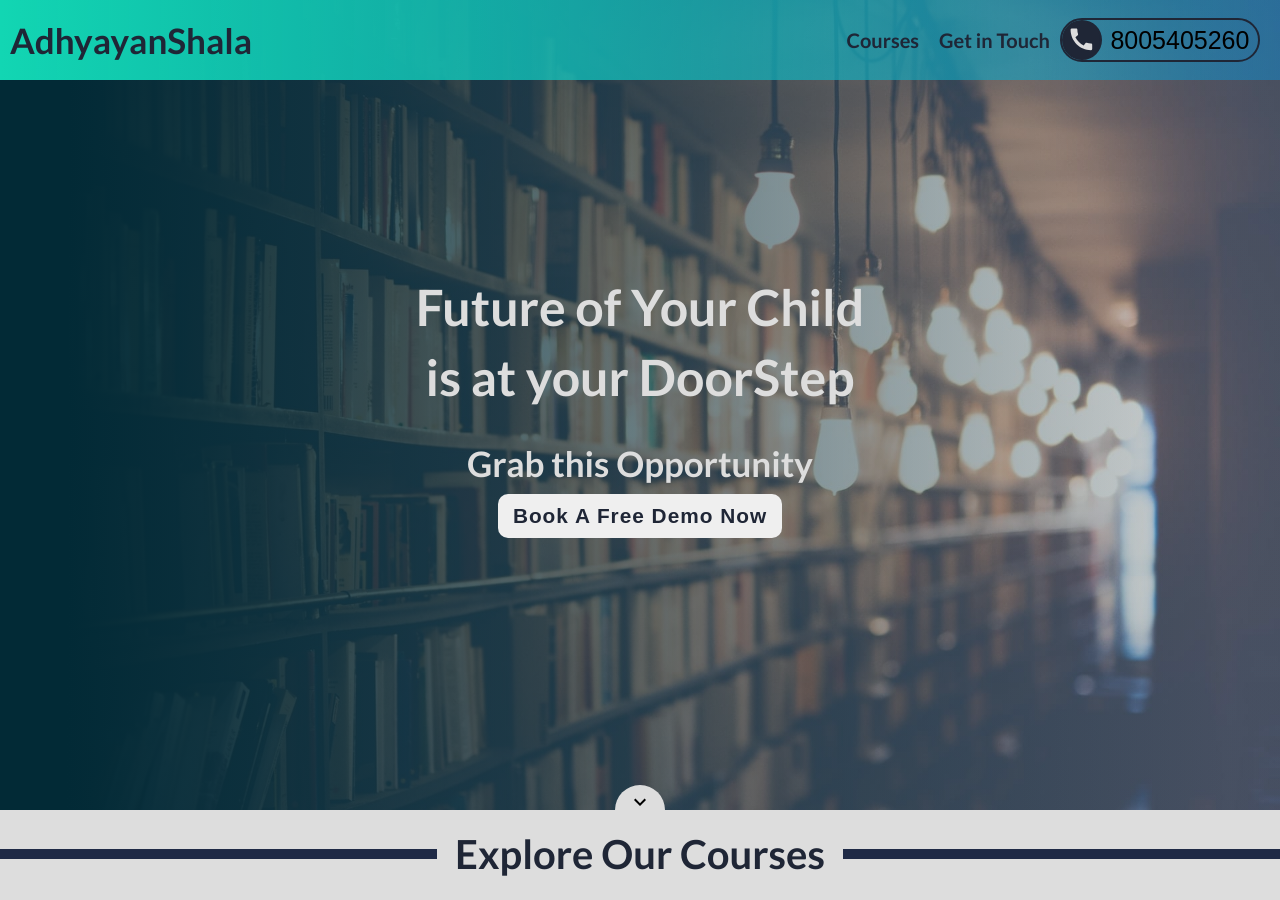
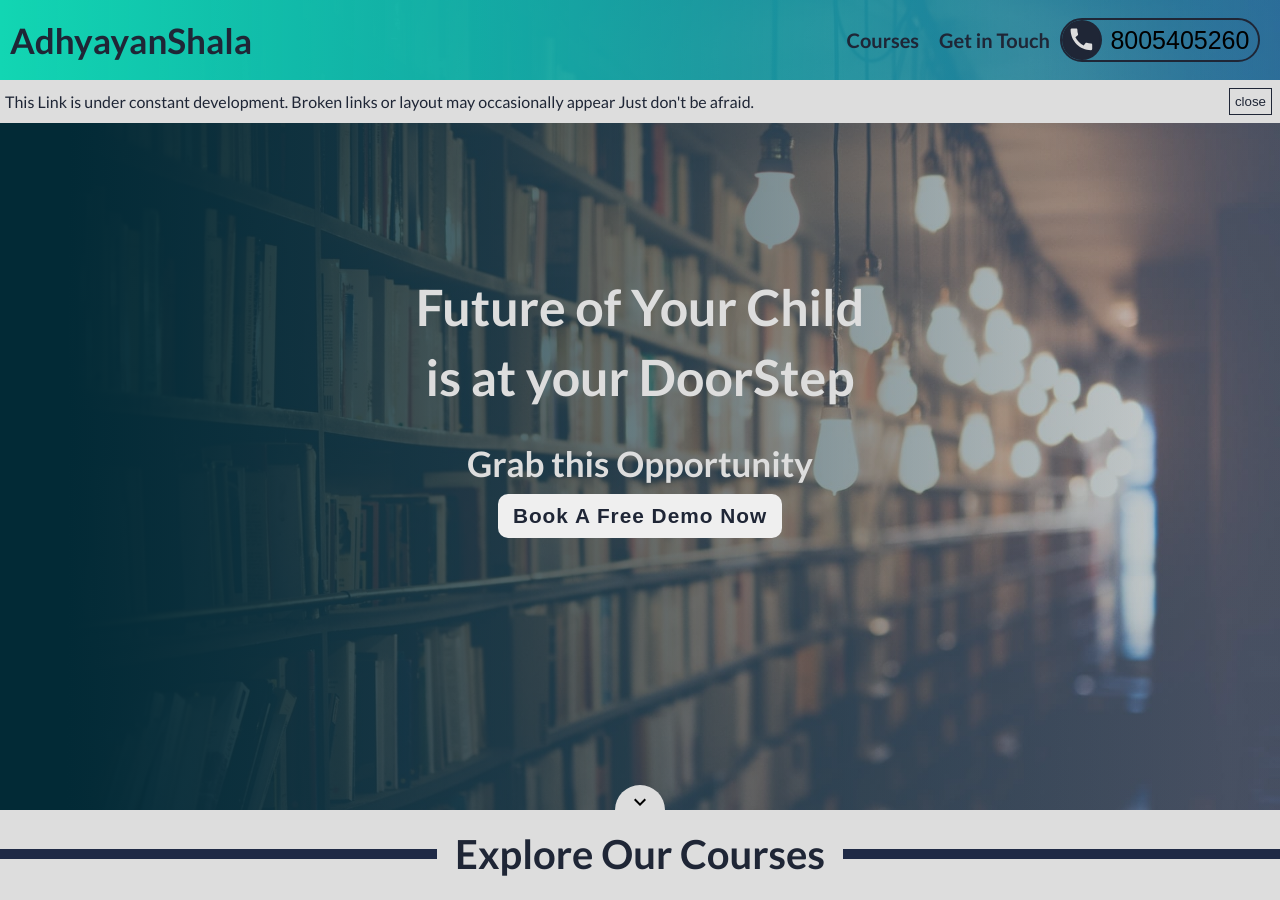
Before and after one commit to joshiCoding/adhyayanShala, a Jekyll site: the page built from index.markdown, in a window 1280 px wide and 900 px high. Built offline with Jekyll 4.4.1, drawn with Linux system fonts in a browser that asks for light colours; some of the changed text lies outside the part shown.

```diff
--- a/_config.yml
+++ b/_config.yml
@@ -34,6 +34,9 @@ theme: minima
 plugins:
   - jekyll-feed
 
+scss :
+  style : compressed
+
 # Exclude from processing.
 # The following items will not be processed, by default.
 # Any item listed under the `exclude:` key here will be automatically added to
--- a/_layouts/home.html
+++ b/_layouts/home.html
@@ -9,7 +9,7 @@
     <title>Adhyayan Shala Coaching Classes</title>
 
     <!-- font awesome icons -->
-    <link rel="stylesheet" href="https://stackpath.bootstrapcdn.com/font-awesome/4.7.0/css/font-awesome.min.css">
+    <!-- <link rel="stylesheet" href="https://stackpath.bootstrapcdn.com/font-awesome/4.7.0/css/font-awesome.min.css"> -->
 
     <!-- css files -->
     <link rel="stylesheet" href='{{ "/assets/css/styles.css" | absolute_url }}'>
@@ -45,6 +45,15 @@
                 8005405260
             </p>
         </button>
+
+        <div class="urgent-info">
+            This Link is under constant development.
+            Broken links or layout may occasionally appear
+            Just don't be afraid.
+            <button>
+                close
+            </button>
+        </div>
 </div>
 
 
@@ -104,7 +113,12 @@
     </button>
 
     <div class="urgent-info">
-        This is the urgent info section for urgent and demanding needs
+        This Link is under constant development.
+        Broken links or layout may occasionally appear.
+        Just don't be afraid.
+        <button>
+            close
+        </button>
     </div>
 </header>
 
@@ -156,15 +170,19 @@
          <p id="board-type">Both ICSE and CBSE</p>
 
          <div class="benefits">
-             <p>Benefits of a Classroom Course > </p>
-             <div class="benefit">
+             <div class="benefit-head">
+                <p>Benefits of a Classroom Course </p>
+                <svg xmlns="http://www.w3.org/2000/svg" height="24" viewBox="0 0 24 24" width="24"><path d="M16.59 8.59L12 13.17 7.41 8.59 6 10l6 6 6-6z"/><path d="M0 0h24v24H0z" fill="none"/></svg>
+             </div>
+
+             <ul class="benefit">
                  <li>
-                      Good Always
+                      Grows competitiveness
                  </li>
                  <li>
-                      Cheap for you
+                      Cheaper then classroom
                  </li>
-             </div>
+                </ul>
          </div>
 
     </div>
@@ -182,15 +200,18 @@
       <p id="board-type">Both ICSE and CBSE</p>
 
       <div class="benefits">
-          <p>Benefits of a Classroom Course > </p>
-          <div class="benefit">
+        <div class="benefit-head">
+            <p>Benefits of a One-on-One Classes </p>
+            <svg xmlns="http://www.w3.org/2000/svg" height="24" viewBox="0 0 24 24" width="24"><path d="M16.59 8.59L12 13.17 7.41 8.59 6 10l6 6 6-6z"/><path d="M0 0h24v24H0z" fill="none"/></svg>
+         </div>
+          <ul class="benefit">
               <li>
-                   Good Always
+                   Better Focus
               </li>
               <li>
-                   Cheap for you
+                   Curated Studies
               </li>
-          </div>
+            </ul>
       </div>
 
  </div>
--- a/assets/css/styles.scss
+++ b/assets/css/styles.scss
@@ -48,6 +48,7 @@ body{
 // for header
 .header-desktop{
     display:none;
+
 }
 header{
     display:flex;
@@ -61,23 +62,11 @@ header{
     left:0;
     z-index:400;
     background: var(--gradient-right);
-
-    .urgent-info{
-        position:absolute;
-        top:100%;
-        width:100%;
-        height:40px;
-        display:flex;
-        align-items:center;
-        justify-content:center;
-        background:#ddd;
-        display:none;
-    }
 }
 
 //content
 .hero{
-    height:70vh;
+    height:calc(70vh + 70px);
     width:100%;
 }
 .class-info,
@@ -138,6 +127,37 @@ header{
 }
 
 // ---------components--------
+
+.urgent-info{
+    position:absolute;
+    top:100%;
+    width:100%;
+    height:auto;
+    display:flex;
+    align-items:center;
+    justify-content:space-between;
+    text-align:left;
+    background:#ddd;
+    padding:5px;
+    // display:none;
+    transition:height 150ms linear;
+
+    button{
+        border:1px solid var(--font-color);
+        color:var(--font-color);
+        background:transparent;
+        padding:5px;
+        margin:3px;
+    }
+}
+.urgent-info-close{
+    height:0;
+    padding:0;
+    overflow:hidden;
+}
+
+
+
 .no-background{
     background:none !important;
 }
@@ -598,17 +618,33 @@ header{
             .benefits{
                 text-align:left;
                 padding:15px;
-                button{
-                    border:none;
-                    background:transparent;
-                    font-size:1em;
-                    font-weight:bold;
-                }
-                .benefit{
-                    margin: 10px 20px;
-                    display:none;
+
+                .benefit-head{
+                    display:flex;
+                    justify-content:left;
+                    align-items:center;
+                    width:100%;
+                    svg{
+                        margin:2px 0;
+                    }
                 }
 
+                .benefit{
+
+                    margin: 10px 20px;
+                    width:0;
+                    height:0;
+                    overflow:hidden;
+                    transition:height 150ms linear;
+
+                }
+
+            }
+            .benefits-open{
+                .benefit{
+                    height:50px;
+                    width:auto;
+                }
             }
         }
         .one-on-one{
--- a/assets/js/main.js
+++ b/assets/js/main.js
@@ -121,12 +121,20 @@ oneononeBtn.addEventListener('click', e=>{
 
     oneononeBtn.classList.remove('class-type-goto');
     classroomBtn.classList.add('class-type-goto');
+
+    document.querySelectorAll('.benefits').forEach(item => {
+            item.classList.remove('benefits-open');
+    })
 });
 classroomBtn.addEventListener('click',e =>{
     classTypeContainer.style.marginLeft = '100%';
 
     oneononeBtn.classList.add('class-type-goto');
     classroomBtn.classList.remove('class-type-goto');
+
+    document.querySelectorAll('.benefits').forEach(item => {
+            item.classList.remove('benefits-open');
+    })
 })
 
 
@@ -173,3 +181,18 @@ window.addEventListener('scroll', e=>{
 //         header.style.position = '';
 //     }
 // })
+
+
+//urgent btn code
+document.querySelectorAll('.urgent-info').forEach(item => {
+   item.querySelector('button').addEventListener('click', e =>{
+       item.classList.add('urgent-info-close');
+   })
+  });
+
+//for benfit button
+document.querySelectorAll('.benefits').forEach(item => {
+    item.addEventListener('click', e=>{
+        item.classList.toggle('benefits-open');
+    })
+})
```
Also changed, not shown: 4 other files.
